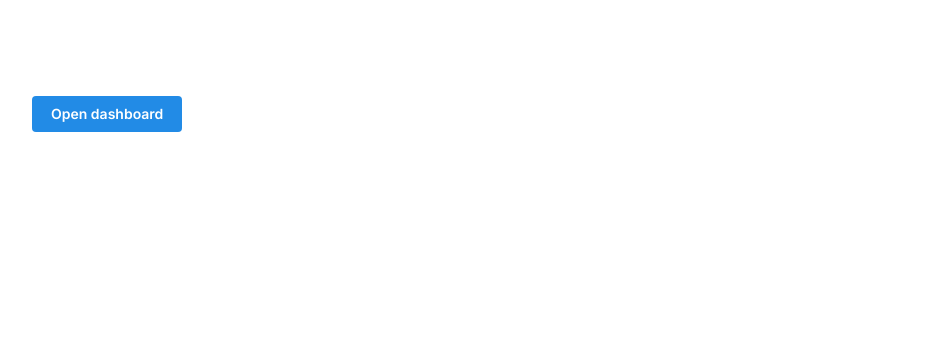
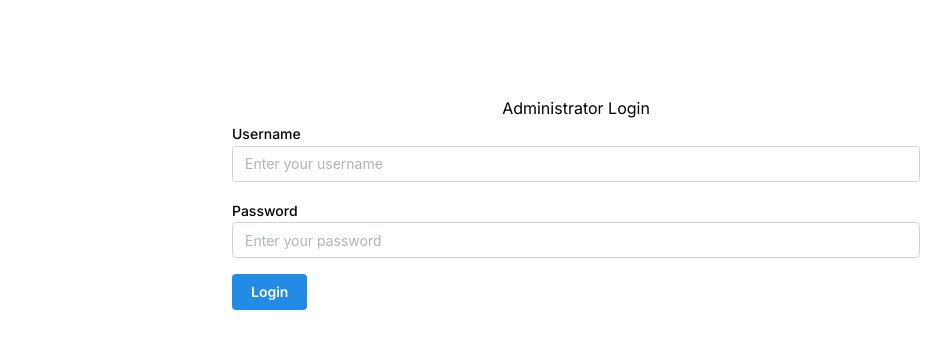
Before and after one commit to the3plet/academic-ai-admin, a Next.js app: page / in a window 1280 px wide. Shown: the top 348 px of the page, without its empty margins (64-1015 px from the left). Built offline with nearby package versions, Linux system fonts and the light colour scheme.

Commit message:
Added login logout

```diff
--- a/app/page.tsx
+++ b/app/page.tsx
@@ -1,16 +1,19 @@
+"use client"
 import { useCourses } from "@/lib/query-hooks/course";
 import { Button, NavLink } from "@mantine/core";
 import Image from "next/image";
 import Link from "next/link";
+import Login from "@/components/Login/Login";
 
 export default function Home() {
 
 
   return (
     <main className="p-24">
-      <Button>
+      {/* <Button>
         <Link href="/dashboard">Open dashboard</Link>
-      </Button>
+      </Button> */}
+      <Login />
     </main>
   );
 }
--- /dev/null
+++ b/components/Login/Login.tsx
@@ -0,0 +1,34 @@
+import { useState } from "react";
+import { useRouter } from "next/router";
+import { Button, TextInput, Container } from "@mantine/core";
+import axios from "axios";
+import Link from "next/link";
+
+export default function Login() {
+  const [username, setUsername] = useState("");
+  const [password, setPassword] = useState("");
+  const [error, setError] = useState("");
+
+  return (
+    <Container size="sm">
+      <h1 style={{ textAlign: "center" }}>Administrator Login</h1>
+      <TextInput
+        label="Username"
+        placeholder="Enter your username"
+        value={username}
+        style={{ marginBottom: "1rem" }}
+        onChange={(event) => setUsername(event.currentTarget.value)}
+      />
+      <TextInput
+        label="Password"
+        placeholder="Enter your password"
+        type="password"
+        value={password}
+        style={{ marginBottom: "1rem" }}
+        onChange={(event) => setPassword(event.currentTarget.value)}
+      />
+      {error && <p style={{ color: "red" }}>{error}</p>}
+      <Button ><Link href="/dashboard">Login</Link></Button>
+    </Container>
+  );
+}
--- a/components/common/Navbar.tsx
+++ b/components/common/Navbar.tsx
@@ -56,7 +56,7 @@ const Navbar = (props: Props) => {
           color="red"
           fullWidth
         >
-          Log out
+          <Link href="/">Log out</Link>
         </Button>
       </AppShell.Section>
     </AppShell.Navbar>
```
